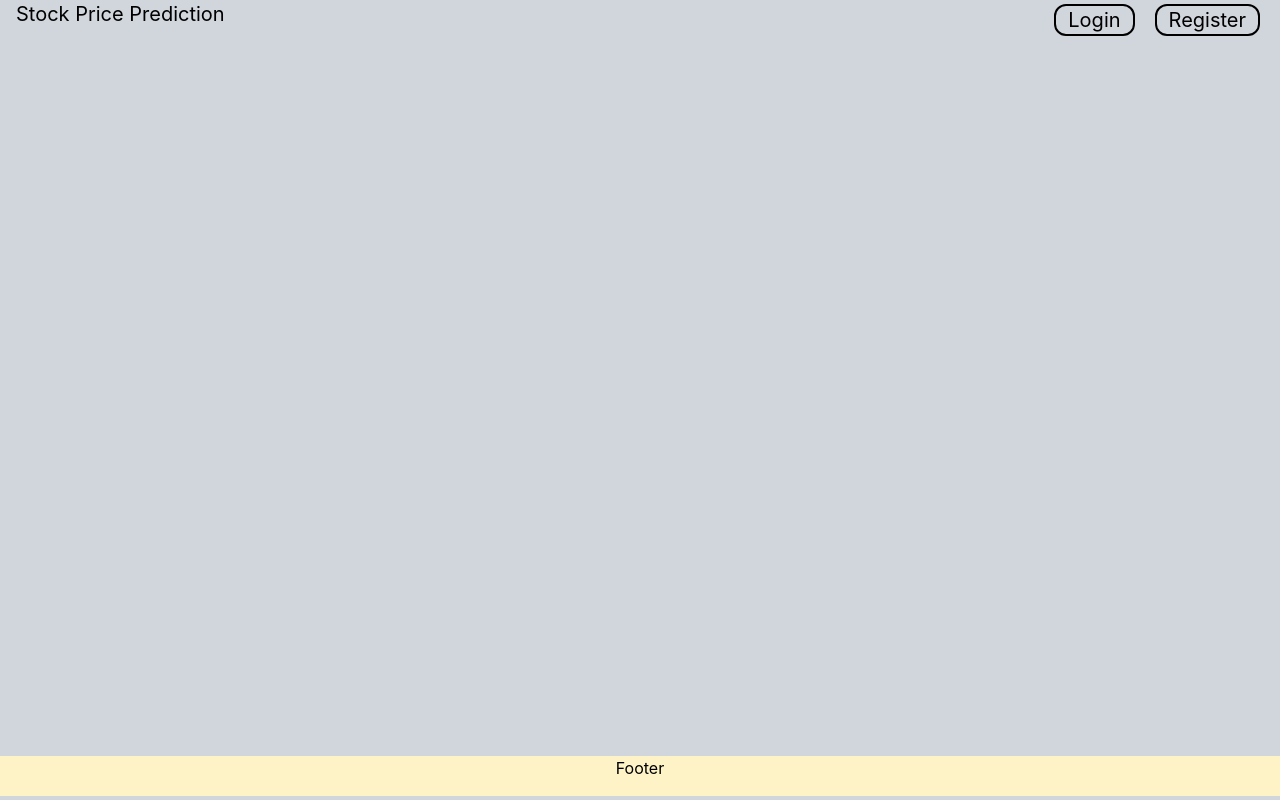
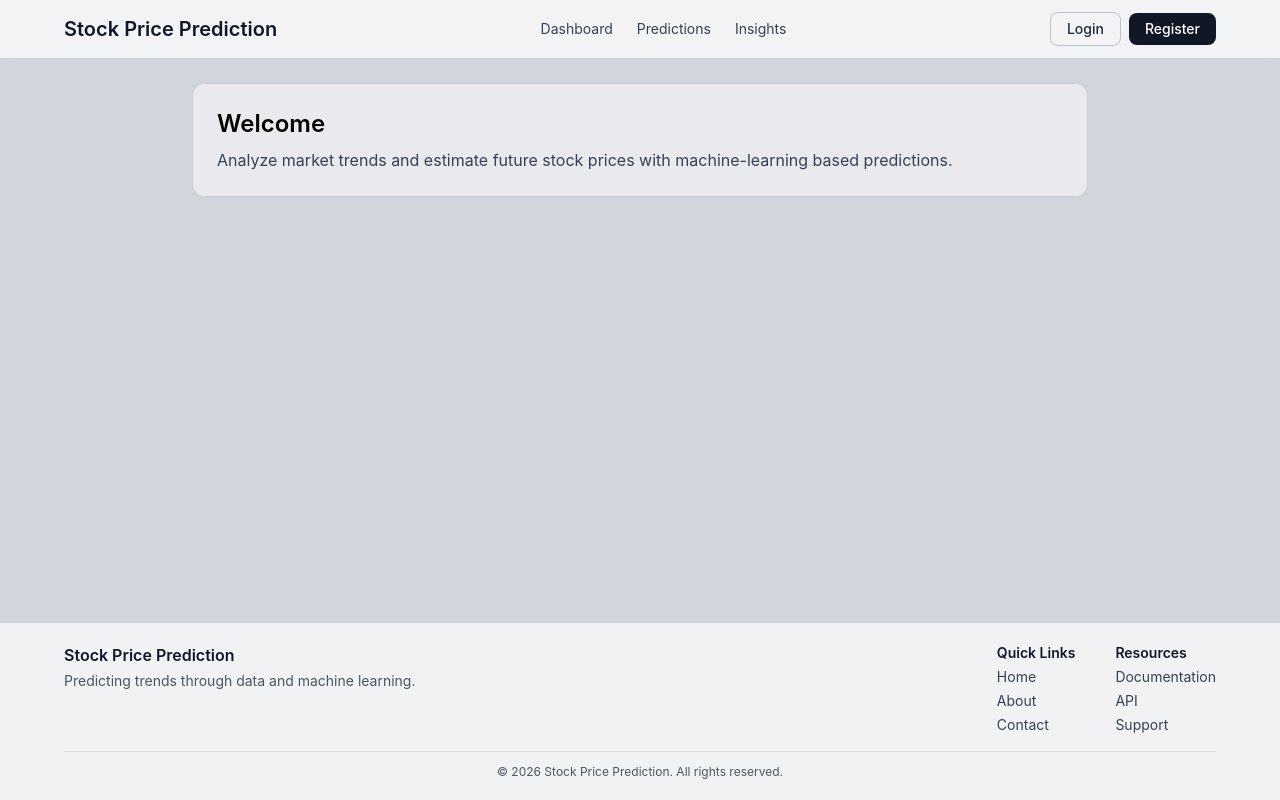
Before and after one commit to akashchauhan087/StockPricePrediction, a React (Vite) app in the folder UI/: page / in a window 1280 px wide. Built offline with nearby package versions, Linux system fonts and the light colour scheme.

Commit message:
header and footer component changes

```diff
--- a/UI/src/App.jsx
+++ b/UI/src/App.jsx
@@ -4,8 +4,17 @@ import Footer from './components/Footer'
 
 const App = () => {
   return (
-    <div className='h-screen w-full bg-gray-300'>
+    <div className='min-h-screen w-full bg-gray-300 flex flex-col'>
       <Header />
+      <main className='flex-1 px-4 py-6'>
+        <section className='max-w-4xl mx-auto rounded-xl border border-gray-400/40 bg-white/50 p-6'>
+          <h2 className='text-2xl font-semibold'>Welcome</h2>
+          <p className='mt-2 text-gray-700'>
+            Analyze market trends and estimate future stock prices with
+            machine-learning based predictions.
+          </p>
+        </section>
+      </main>
       <Footer />
     </div>
   )
--- a/UI/src/components/Footer.jsx
+++ b/UI/src/components/Footer.jsx
@@ -1,10 +1,57 @@
 import React from 'react'
 
 const Footer = () => {
+  const currentYear = new Date().getFullYear()
+
   return (
-    <div className='h-10 w-full bg-amber-100 flex justify-center absolute bottom-0 mb-1'>
-      <h1 className=''>Footer</h1>
-    </div>
+    <footer className='w-full border-t border-gray-400/40 bg-white/70 px-4 py-5'>
+      <div className='mx-auto flex max-w-6xl flex-col gap-4 text-sm text-gray-700 md:flex-row md:items-start md:justify-between'>
+        <div>
+          <h3 className='text-base font-semibold text-gray-900'>
+            Stock Price Prediction
+          </h3>
+          <p className='mt-1 text-gray-600'>
+            Predicting trends through data and machine learning.
+          </p>
+        </div>
+
+        <div className='flex gap-10'>
+          <div>
+            <h4 className='font-semibold text-gray-900'>Quick Links</h4>
+            <ul className='mt-1 space-y-1'>
+              <li>
+                <a href='#' className='hover:underline'>Home</a>
+              </li>
+              <li>
+                <a href='#' className='hover:underline'>About</a>
+              </li>
+              <li>
+                <a href='#' className='hover:underline'>Contact</a>
+              </li>
+            </ul>
+          </div>
+
+          <div>
+            <h4 className='font-semibold text-gray-900'>Resources</h4>
+            <ul className='mt-1 space-y-1'>
+              <li>
+                <a href='#' className='hover:underline'>Documentation</a>
+              </li>
+              <li>
+                <a href='#' className='hover:underline'>API</a>
+              </li>
+              <li>
+                <a href='#' className='hover:underline'>Support</a>
+              </li>
+            </ul>
+          </div>
+        </div>
+      </div>
+
+      <div className='mx-auto mt-4 max-w-6xl border-t border-gray-400/30 pt-3 text-center text-xs text-gray-600'>
+        {`© ${currentYear} Stock Price Prediction. All rights reserved.`}
+      </div>
+    </footer>
   )
 }
 
--- a/UI/src/components/Header.jsx
+++ b/UI/src/components/Header.jsx
@@ -2,13 +2,34 @@ import React from 'react'
 
 const Header = () => {
   return (
-    <div className='h-10 w-full px-4 flex justify-between text-xl'>
-      <div className='w-1/2'>Stock Price Prediction</div>
-      <div className='w-1/2 flex justify-end gap-3'>
-        <button className='m-1 px-3 border-2 rounded-xl '>Login</button>
-        <button className='m-1 px-3 border-2 rounded-xl '>Register</button>
+    <header className='w-full border-b border-gray-400/40 bg-white/70 px-4 py-3 backdrop-blur-sm'>
+      <div className='mx-auto flex max-w-6xl flex-wrap items-center justify-between gap-3'>
+        <div className='text-lg font-semibold text-gray-900 sm:text-xl'>
+          Stock Price Prediction
+        </div>
+
+        <nav className='flex items-center gap-4 text-sm text-gray-700 sm:gap-6'>
+          <a href='#' className='hover:text-gray-900 hover:underline'>
+            Dashboard
+          </a>
+          <a href='#' className='hover:text-gray-900 hover:underline'>
+            Predictions
+          </a>
+          <a href='#' className='hover:text-gray-900 hover:underline'>
+            Insights
+          </a>
+        </nav>
+
+        <div className='flex items-center gap-2'>
+          <button className='rounded-lg border border-gray-400/60 px-4 py-1.5 text-sm font-medium text-gray-800 transition hover:bg-gray-100'>
+            Login
+          </button>
+          <button className='rounded-lg bg-gray-900 px-4 py-1.5 text-sm font-medium text-white transition hover:bg-gray-800'>
+            Register
+          </button>
+        </div>
       </div>
-    </div>
+    </header>
   )
 }
 
```
